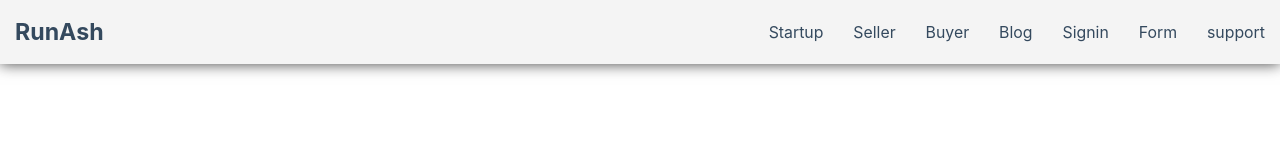
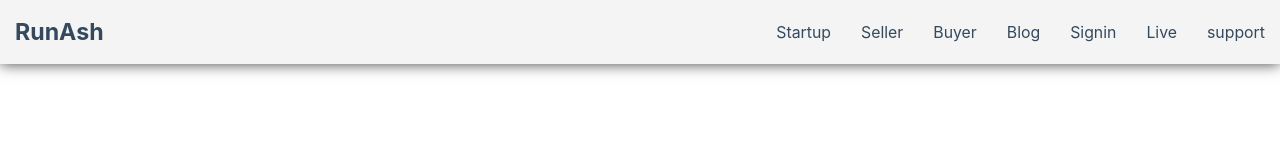
Before and after one commit to rammurmu/next, a Next.js app: page /about in a window 1280 px wide. Shown: the top 160 px of the page. Built offline with nearby package versions, Linux system fonts and the light colour scheme.

Commit message:
Update Navbar.js

```diff
--- a/components/Navbar.js
+++ b/components/Navbar.js
@@ -33,8 +33,8 @@ function Navbar() {
           </Link>
        </li>
        <li>
-          <Link href='/form'>
-            <a>Form</a>
+          <Link href='/live'>
+            <a>Live</a>
           </Link>
        </li>
        <li>
```
